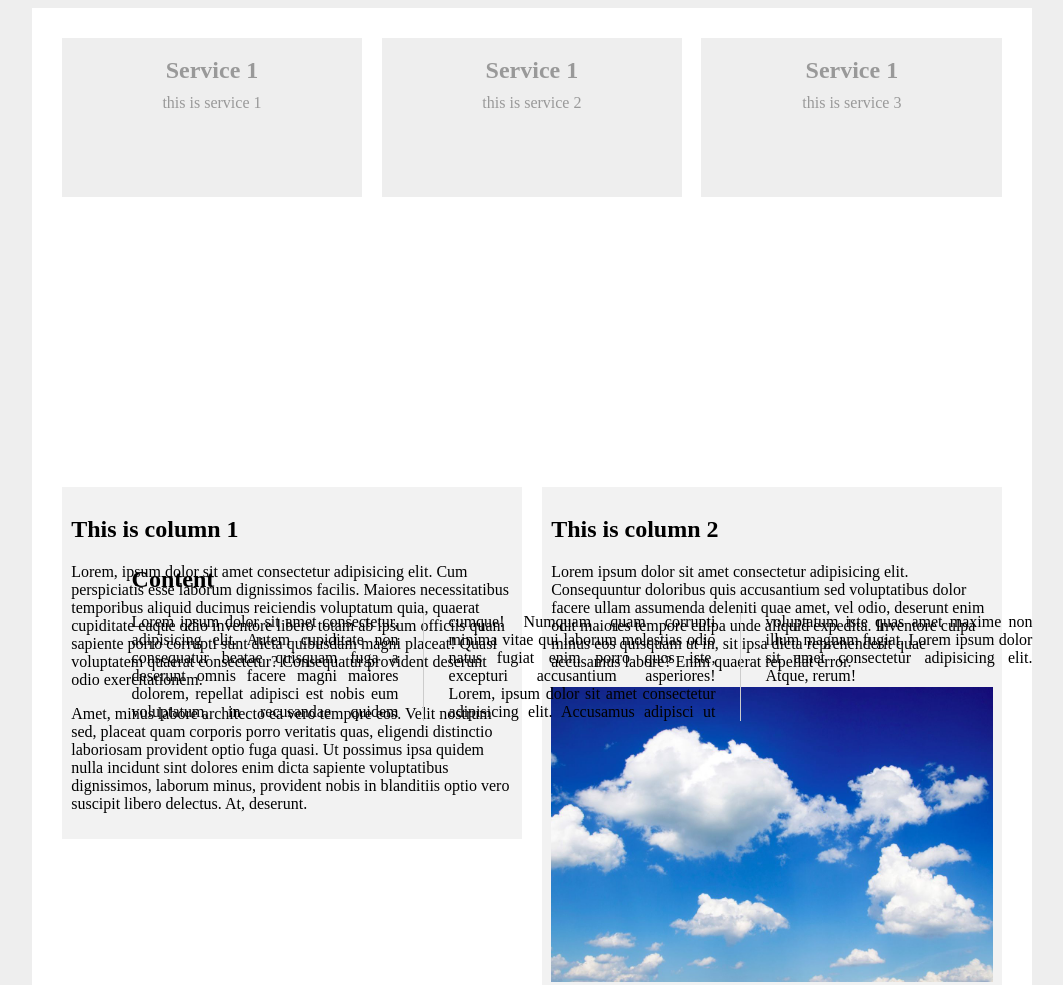
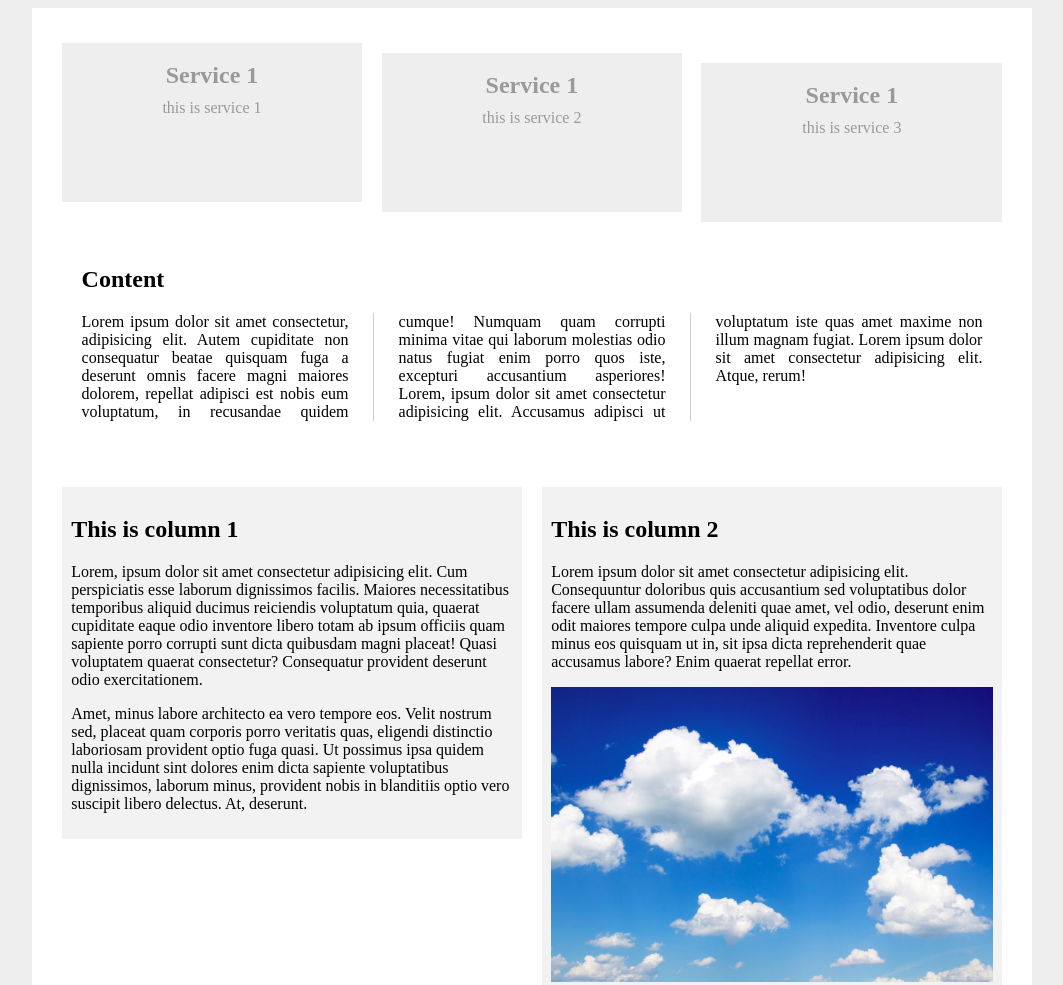
Before and after one commit to Li-YangZhong/CSS-Positioning-Tutorial, a plain HTML site: page 8_position_relative/index.html in a window 1280 px wide. Shown: the top 985 px of the page, without its empty margins (108-1171 px from the left). Drawn offline with Linux system fonts and the light colour scheme.

Commit message:
demonstrating position: relative; again

```diff
--- a/8_position_relative/style.css
+++ b/8_position_relative/style.css
@@ -35,15 +35,26 @@ body {
     margin: 1%;
     padding: 1%;
     height: 140px;
+    position: relative;
+}
+
+.service:nth-child(1) {
+    top: 5px;
+}
+
+.service:nth-child(2) {
+    top: 15px;
+}
+
+.service:nth-child(3) {
+    top: 25px;
 }
 
 .content {
     padding: 20px;
     clear: left;
     margin: 20px 1%;
-    position: relative; /*do not interrupt normal document flow*/
-    left: 50px;
-    top: 300px;
+
 }
 
 .content p {
```
